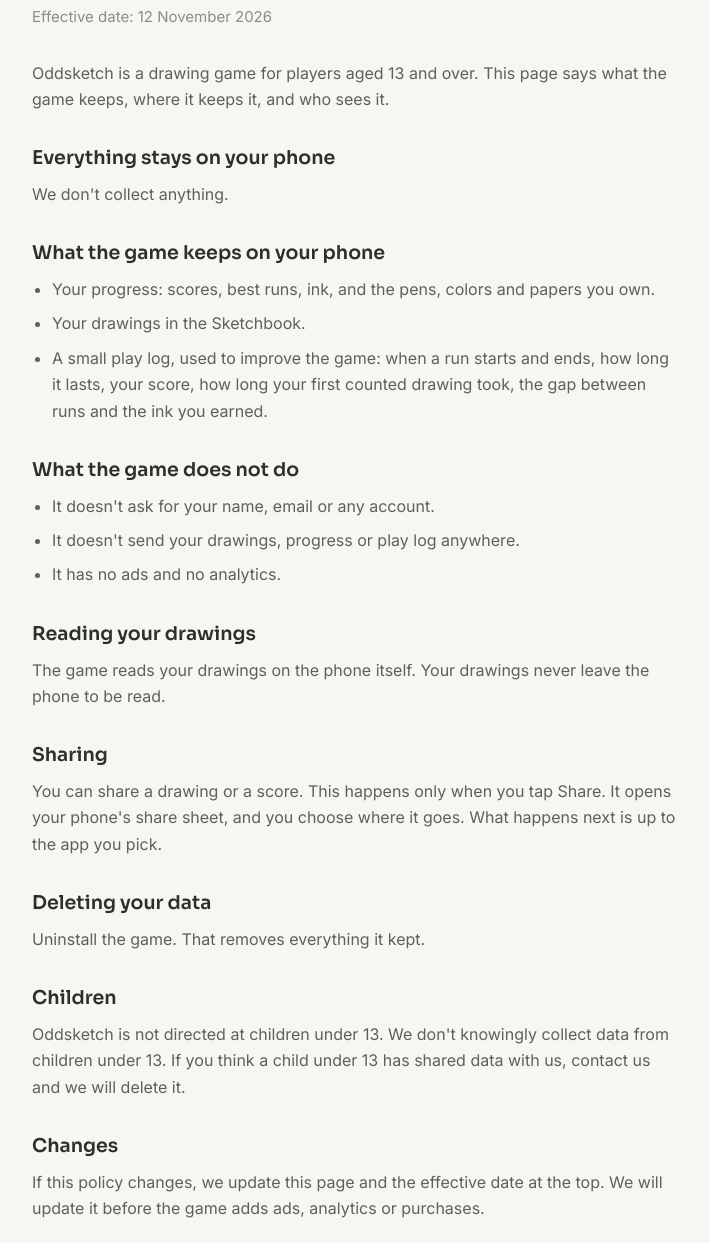
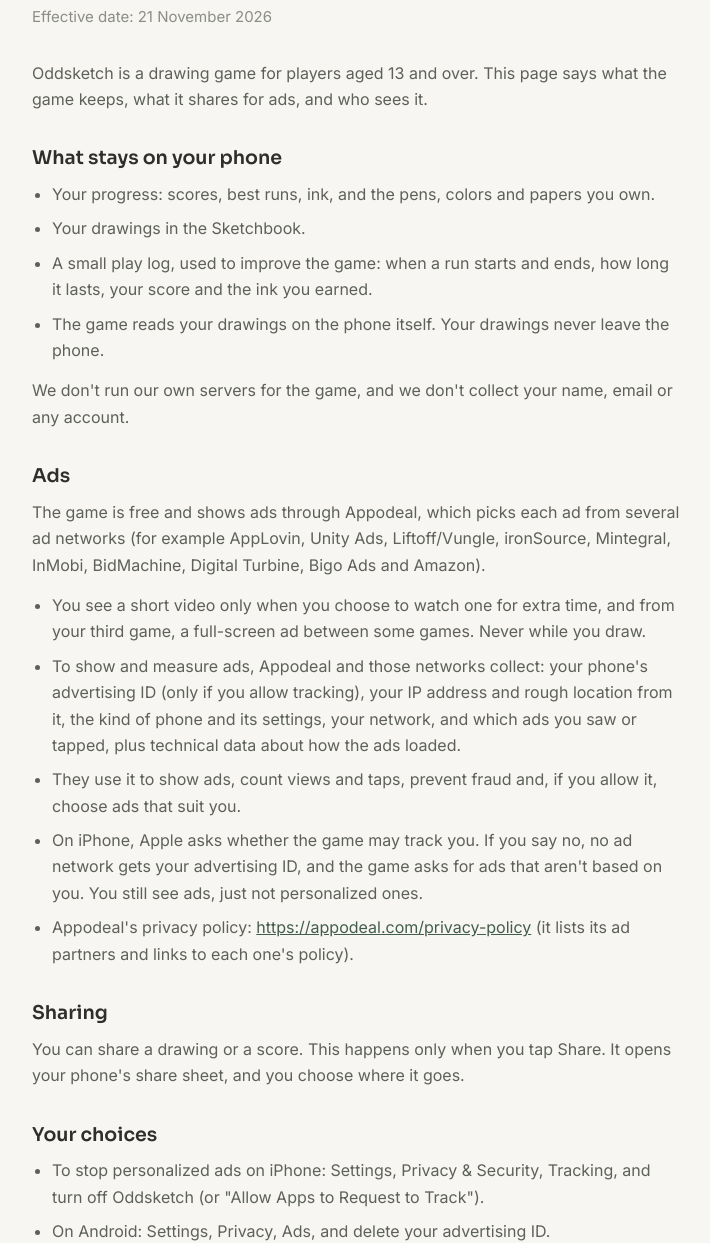
Before and after one commit to Maen-dev/Enlil-technologies, a plain HTML site: page oddsketch/privacy.html in a window 1280 px wide. Shown: the part 142-1385 px from the top of the page, without its empty margins (284-994 px from the left). Drawn offline with Linux system fonts and the light colour scheme.

Commit message:
Update Oddsketch privacy policy for ads
The game now serves ads through Appodeal, so the policy discloses what
the ad networks collect, how to opt out on iOS and Android, and how to
reach them for deletion. Support page deletion answer updated to match.

noindex, the hidden URLs and the #delete anchor are unchanged.

Co-Authored-By: Claude Opus 5 <noreply@anthropic.com>

```diff
--- a/oddsketch/privacy.html
+++ b/oddsketch/privacy.html
@@ -42,41 +42,49 @@ footer a{color:var(--muted)}
 </header>
 
 <h1>Oddsketch privacy policy</h1>
-<p class="eff">Effective date: 12 November 2026</p>
+<p class="eff">Effective date: 21 November 2026</p>
 
-<p>Oddsketch is a drawing game for players aged 13 and over. This page says what the game keeps, where it keeps it, and who sees it.</p>
+<p>Oddsketch is a drawing game for players aged 13 and over. This page says what the game keeps, what it shares for ads, and who sees it.</p>
 
-<h2>Everything stays on your phone</h2>
-<p>We don't collect anything.</p>
-
-<h2>What the game keeps on your phone</h2>
+<h2>What stays on your phone</h2>
 <ul>
   <li>Your progress: scores, best runs, ink, and the pens, colors and papers you own.</li>
   <li>Your drawings in the Sketchbook.</li>
-  <li>A small play log, used to improve the game: when a run starts and ends, how long it lasts, your score, how long your first counted drawing took, the gap between runs and the ink you earned.</li>
+  <li>A small play log, used to improve the game: when a run starts and ends, how long it lasts, your score and the ink you earned.</li>
+  <li>The game reads your drawings on the phone itself. Your drawings never leave the phone.</li>
+</ul>
+<p>We don't run our own servers for the game, and we don't collect your name, email or any account.</p>
+
+<h2>Ads</h2>
+<p>The game is free and shows ads through Appodeal, which picks each ad from several ad networks (for example AppLovin, Unity Ads, Liftoff/Vungle, ironSource, Mintegral, InMobi, BidMachine, Digital Turbine, Bigo Ads and Amazon).</p>
+<ul>
+  <li>You see a short video only when you choose to watch one for extra time, and from your third game, a full-screen ad between some games. Never while you draw.</li>
+  <li>To show and measure ads, Appodeal and those networks collect: your phone's advertising ID (only if you allow tracking), your IP address and rough location from it, the kind of phone and its settings, your network, and which ads you saw or tapped, plus technical data about how the ads loaded.</li>
+  <li>They use it to show ads, count views and taps, prevent fraud and, if you allow it, choose ads that suit you.</li>
+  <li>On iPhone, Apple asks whether the game may track you. If you say no, no ad network gets your advertising ID, and the game asks for ads that aren't based on you. You still see ads, just not personalized ones.</li>
+  <li>Appodeal's privacy policy: <a href="https://appodeal.com/privacy-policy">https://appodeal.com/privacy-policy</a> (it lists its ad partners and links to each one's policy).</li>
 </ul>
 
-<h2>What the game does not do</h2>
+<h2>Sharing</h2>
+<p>You can share a drawing or a score. This happens only when you tap Share. It opens your phone's share sheet, and you choose where it goes.</p>
+
+<h2>Your choices</h2>
 <ul>
-  <li>It doesn't ask for your name, email or any account.</li>
-  <li>It doesn't send your drawings, progress or play log anywhere.</li>
-  <li>It has no ads and no analytics.</li>
+  <li>To stop personalized ads on iPhone: Settings, Privacy &amp; Security, Tracking, and turn off Oddsketch (or "Allow Apps to Request to Track").</li>
+  <li>On Android: Settings, Privacy, Ads, and delete your advertising ID.</li>
 </ul>
 
-<h2>Reading your drawings</h2>
-<p>The game reads your drawings on the phone itself. Your drawings never leave the phone to be read.</p>
-
-<h2>Sharing</h2>
-<p>You can share a drawing or a score. This happens only when you tap Share. It opens your phone's share sheet, and you choose where it goes. What happens next is up to the app you pick.</p>
-
 <h2 id="delete">Deleting your data</h2>
-<p>Uninstall the game. That removes everything it kept.</p>
+<ul>
+  <li>Uninstall the game. That removes everything it kept on your phone.</li>
+  <li>We don't hold any data about you ourselves. Data the ad networks collected is kept under their own policies; you can ask them to delete it through the links in Appodeal's policy, or email us with the App ID shown on the game's About screen and we will pass the request on.</li>
+</ul>
 
 <h2>Children</h2>
 <p>Oddsketch is not directed at children under 13. We don't knowingly collect data from children under 13. If you think a child under 13 has shared data with us, contact us and we will delete it.</p>
 
 <h2>Changes</h2>
-<p>If this policy changes, we update this page and the effective date at the top. We will update it before the game adds ads, analytics or purchases.</p>
+<p>If this policy changes, we update this page and the effective date at the top.</p>
 
 <h2>Contact</h2>
 <p><a href="mailto:support@enliltechnologies.com">support@enliltechnologies.com</a><br>
```
Also changed, not shown: oddsketch/support.html (+1 -1 lines).
